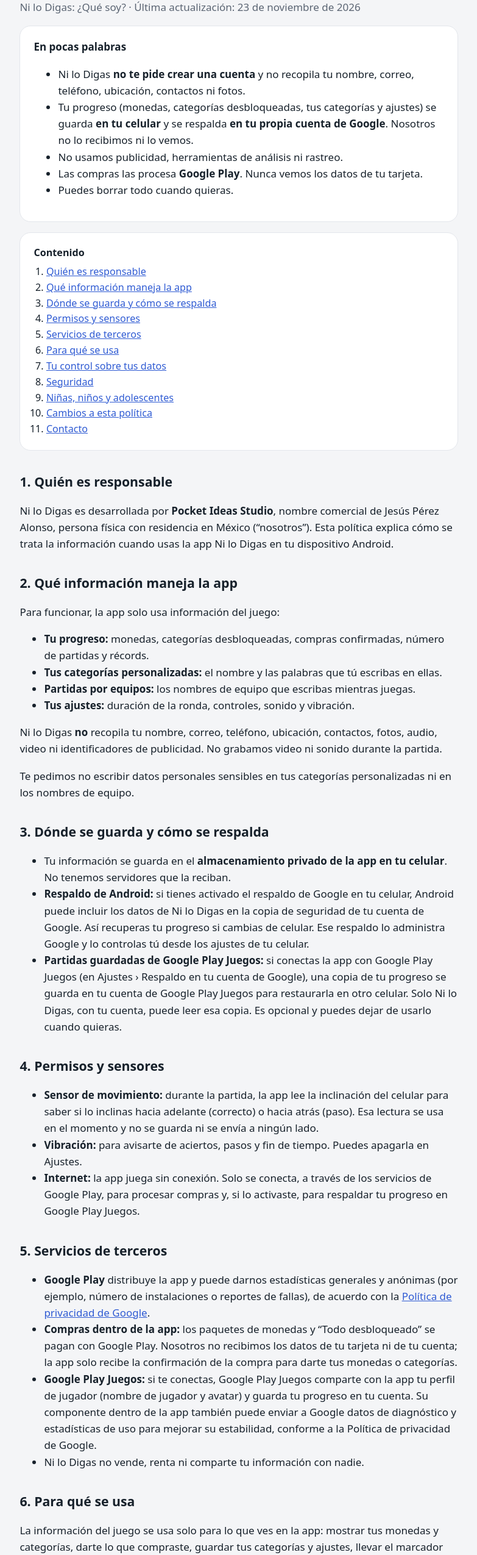
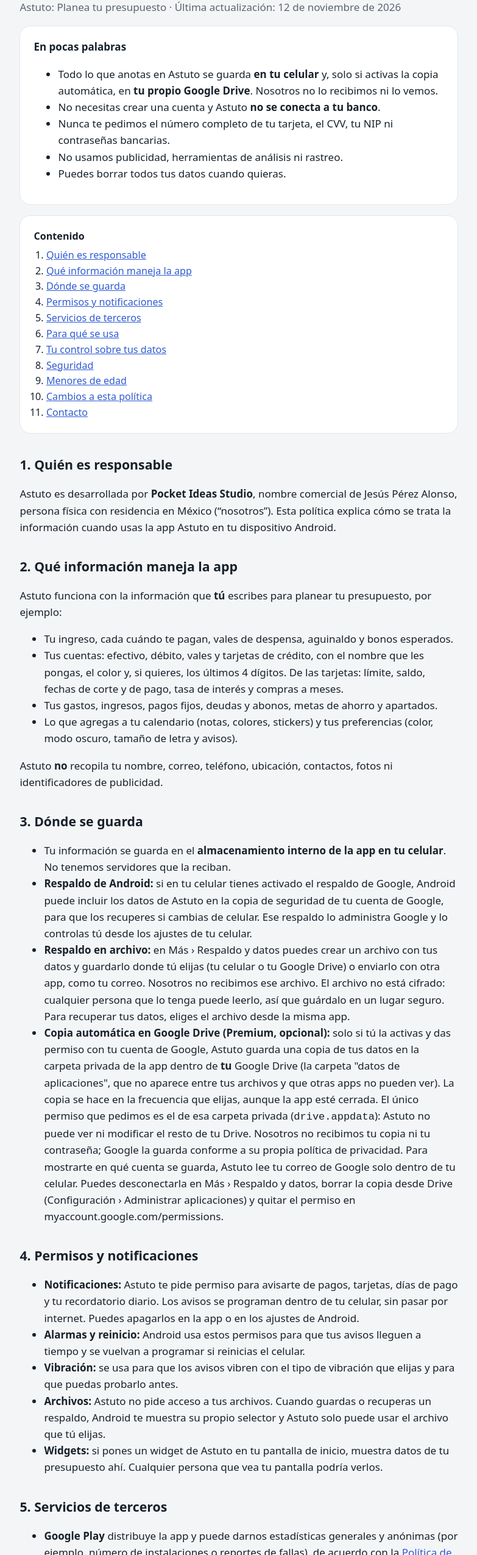
Before and after one commit to PocketIdeasStudio/pocketideasstudio.github.io, a plain HTML site: page privacidad.html in a window 1280 px wide. Shown: the part 169-2719 px from the top of the page at 61% size, without its empty margins (248-1031 px from the left). Drawn offline with Linux system fonts and the light colour scheme.

Commit message:
Add files via upload

```diff
--- a/privacidad.html
+++ b/privacidad.html
@@ -3,26 +3,26 @@
 <head>
 <meta charset="utf-8">
 <meta name="viewport" content="width=device-width, initial-scale=1">
-<title>Política de privacidad · Ni lo Digas</title>
-<meta name="description" content="Política de privacidad y aviso de privacidad de Ni lo Digas: ¿Qué soy?">
-<link rel="icon" href="icono.png">
+<title>Política de privacidad · Astuto</title>
+<meta name="description" content="Política de privacidad y aviso de privacidad de Astuto: Planea tu presupuesto.">
+<link rel="icon" href="../favicon.png">
 <link rel="stylesheet" href="../estilos.css">
 </head>
 <body>
 <div class="wrap">
-  <header class="top"><a href="./"><img src="icono.png" alt=""><span>Ni lo Digas</span></a></header>
+  <header class="top"><a href="./"><img src="icono.png" alt=""><span>Astuto</span></a></header>
 
   <h1>Política de privacidad</h1>
-  <p class="muted">Ni lo Digas: ¿Qué soy? · Última actualización: 23 de noviembre de 2026</p>
+  <p class="muted">Astuto: Planea tu presupuesto · Última actualización: 12 de noviembre de 2026</p>
 
   <div class="card">
     <b>En pocas palabras</b>
     <ul>
-      <li>Ni lo Digas <b>no te pide crear una cuenta</b> y no recopila tu nombre, correo, teléfono, ubicación, contactos ni fotos.</li>
-      <li>Tu progreso (monedas, categorías desbloqueadas, tus categorías y ajustes) se guarda <b>en tu celular</b> y se respalda <b>en tu propia cuenta de Google</b>. Nosotros no lo recibimos ni lo vemos.</li>
+      <li>Todo lo que anotas en Astuto se guarda <b>en tu celular</b> y, solo si activas la copia automática, en <b>tu propio Google Drive</b>. Nosotros no lo recibimos ni lo vemos.</li>
+      <li>No necesitas crear una cuenta y Astuto <b>no se conecta a tu banco</b>.</li>
+      <li>Nunca te pedimos el número completo de tu tarjeta, el CVV, tu NIP ni contraseñas bancarias.</li>
       <li>No usamos publicidad, herramientas de análisis ni rastreo.</li>
-      <li>Las compras las procesa <b>Google Play</b>. Nunca vemos los datos de tu tarjeta.</li>
-      <li>Puedes borrar todo cuando quieras.</li>
+      <li>Puedes borrar todos tus datos cuando quieras.</li>
     </ul>
   </div>
 
@@ -30,82 +30,81 @@
     <ol>
       <li><a href="#responsable">Quién es responsable</a></li>
       <li><a href="#datos">Qué información maneja la app</a></li>
-      <li><a href="#donde">Dónde se guarda y cómo se respalda</a></li>
-      <li><a href="#permisos">Permisos y sensores</a></li>
+      <li><a href="#donde">Dónde se guarda</a></li>
+      <li><a href="#permisos">Permisos y notificaciones</a></li>
       <li><a href="#terceros">Servicios de terceros</a></li>
       <li><a href="#uso">Para qué se usa</a></li>
       <li><a href="#control">Tu control sobre tus datos</a></li>
       <li><a href="#seguridad">Seguridad</a></li>
-      <li><a href="#menores">Niñas, niños y adolescentes</a></li>
+      <li><a href="#menores">Menores de edad</a></li>
       <li><a href="#cambios">Cambios a esta política</a></li>
       <li><a href="#contacto">Contacto</a></li>
     </ol>
   </div>
 
   <h2 id="responsable">1. Quién es responsable</h2>
-  <p>Ni lo Digas es desarrollada por <b>Pocket Ideas Studio</b>, nombre comercial de Jesús Pérez Alonso, persona física con residencia en México (“nosotros”). Esta política explica cómo se trata la información cuando usas la app Ni lo Digas en tu dispositivo Android.</p>
+  <p>Astuto es desarrollada por <b>Pocket Ideas Studio</b>, nombre comercial de Jesús Pérez Alonso, persona física con residencia en México (“nosotros”). Esta política explica cómo se trata la información cuando usas la app Astuto en tu dispositivo Android.</p>
 
   <h2 id="datos">2. Qué información maneja la app</h2>
-  <p>Para funcionar, la app solo usa información del juego:</p>
+  <p>Astuto funciona con la información que <b>tú</b> escribes para planear tu presupuesto, por ejemplo:</p>
   <ul>
-    <li><b>Tu progreso:</b> monedas, categorías desbloqueadas, compras confirmadas, número de partidas y récords.</li>
-    <li><b>Tus categorías personalizadas:</b> el nombre y las palabras que tú escribas en ellas.</li>
-    <li><b>Partidas por equipos:</b> los nombres de equipo que escribas mientras juegas.</li>
-    <li><b>Tus ajustes:</b> duración de la ronda, controles, sonido y vibración.</li>
+    <li>Tu ingreso, cada cuándo te pagan, vales de despensa, aguinaldo y bonos esperados.</li>
+    <li>Tus cuentas: efectivo, débito, vales y tarjetas de crédito, con el nombre que les pongas, el color y, si quieres, los últimos 4 dígitos. De las tarjetas: límite, saldo, fechas de corte y de pago, tasa de interés y compras a meses.</li>
+    <li>Tus gastos, ingresos, pagos fijos, deudas y abonos, metas de ahorro y apartados.</li>
+    <li>Lo que agregas a tu calendario (notas, colores, stickers) y tus preferencias (color, modo oscuro, tamaño de letra y avisos).</li>
   </ul>
-  <p>Ni lo Digas <b>no</b> recopila tu nombre, correo, teléfono, ubicación, contactos, fotos, audio, video ni identificadores de publicidad. No grabamos video ni sonido durante la partida.</p>
-  <p>Te pedimos no escribir datos personales sensibles en tus categorías personalizadas ni en los nombres de equipo.</p>
+  <p>Astuto <b>no</b> recopila tu nombre, correo, teléfono, ubicación, contactos, fotos ni identificadores de publicidad.</p>
 
-  <h2 id="donde">3. Dónde se guarda y cómo se respalda</h2>
+  <h2 id="donde">3. Dónde se guarda</h2>
   <ul>
-    <li>Tu información se guarda en el <b>almacenamiento privado de la app en tu celular</b>. No tenemos servidores que la reciban.</li>
-    <li><b>Respaldo de Android:</b> si tienes activado el respaldo de Google en tu celular, Android puede incluir los datos de Ni lo Digas en la copia de seguridad de tu cuenta de Google. Así recuperas tu progreso si cambias de celular. Ese respaldo lo administra Google y lo controlas tú desde los ajustes de tu celular.</li>
-    <li><b>Partidas guardadas de Google Play Juegos:</b> si conectas la app con Google Play Juegos (en Ajustes › Respaldo en tu cuenta de Google), una copia de tu progreso se guarda en tu cuenta de Google Play Juegos para restaurarla en otro celular. Solo Ni lo Digas, con tu cuenta, puede leer esa copia. Es opcional y puedes dejar de usarlo cuando quieras.</li>
+    <li>Tu información se guarda en el <b>almacenamiento interno de la app en tu celular</b>. No tenemos servidores que la reciban.</li>
+    <li><b>Respaldo de Android:</b> si en tu celular tienes activado el respaldo de Google, Android puede incluir los datos de Astuto en la copia de seguridad de tu cuenta de Google, para que los recuperes si cambias de celular. Ese respaldo lo administra Google y lo controlas tú desde los ajustes de tu celular.</li>
+    <li><b>Respaldo en archivo:</b> en Más › Respaldo y datos puedes crear un archivo con tus datos y guardarlo donde tú elijas (tu celular o tu Google Drive) o enviarlo con otra app, como tu correo. Nosotros no recibimos ese archivo. El archivo no está cifrado: cualquier persona que lo tenga puede leerlo, así que guárdalo en un lugar seguro. Para recuperar tus datos, eliges el archivo desde la misma app.</li>
+    <li><b>Copia automática en Google Drive (Premium, opcional):</b> solo si tú la activas y das permiso con tu cuenta de Google, Astuto guarda una copia de tus datos en la carpeta privada de la app dentro de <b>tu</b> Google Drive (la carpeta "datos de aplicaciones", que no aparece entre tus archivos y que otras apps no pueden ver). La copia se hace en la frecuencia que elijas, aunque la app esté cerrada. El único permiso que pedimos es el de esa carpeta privada (<code>drive.appdata</code>): Astuto no puede ver ni modificar el resto de tu Drive. Nosotros no recibimos tu copia ni tu contraseña; Google la guarda conforme a su propia política de privacidad. Para mostrarte en qué cuenta se guarda, Astuto lee tu correo de Google solo dentro de tu celular. Puedes desconectarla en Más › Respaldo y datos, borrar la copia desde Drive (Configuración › Administrar aplicaciones) y quitar el permiso en myaccount.google.com/permissions.</li>
   </ul>
 
-  <h2 id="permisos">4. Permisos y sensores</h2>
+  <h2 id="permisos">4. Permisos y notificaciones</h2>
   <ul>
-    <li><b>Sensor de movimiento:</b> durante la partida, la app lee la inclinación del celular para saber si lo inclinas hacia adelante (correcto) o hacia atrás (paso). Esa lectura se usa en el momento y no se guarda ni se envía a ningún lado.</li>
-    <li><b>Vibración:</b> para avisarte de aciertos, pasos y fin de tiempo. Puedes apagarla en Ajustes.</li>
-    <li><b>Internet:</b> la app juega sin conexión. Solo se conecta, a través de los servicios de Google Play, para procesar compras y, si lo activaste, para respaldar tu progreso en Google Play Juegos.</li>
+    <li><b>Notificaciones:</b> Astuto te pide permiso para avisarte de pagos, tarjetas, días de pago y tu recordatorio diario. Los avisos se programan dentro de tu celular, sin pasar por internet. Puedes apagarlos en la app o en los ajustes de Android.</li>
+    <li><b>Alarmas y reinicio:</b> Android usa estos permisos para que tus avisos lleguen a tiempo y se vuelvan a programar si reinicias el celular.</li>
+    <li><b>Vibración:</b> se usa para que los avisos vibren con el tipo de vibración que elijas y para que puedas probarlo antes.</li>
+    <li><b>Archivos:</b> Astuto no pide acceso a tus archivos. Cuando guardas o recuperas un respaldo, Android te muestra su propio selector y Astuto solo puede usar el archivo que tú elijas.</li>
+    <li><b>Widgets:</b> si pones un widget de Astuto en tu pantalla de inicio, muestra datos de tu presupuesto ahí. Cualquier persona que vea tu pantalla podría verlos.</li>
   </ul>
 
   <h2 id="terceros">5. Servicios de terceros</h2>
   <ul>
     <li><b>Google Play</b> distribuye la app y puede darnos estadísticas generales y anónimas (por ejemplo, número de instalaciones o reportes de fallas), de acuerdo con la <a href="https://policies.google.com/privacy" rel="noopener">Política de privacidad de Google</a>.</li>
-    <li><b>Compras dentro de la app:</b> los paquetes de monedas y “Todo desbloqueado” se pagan con Google Play. Nosotros no recibimos los datos de tu tarjeta ni de tu cuenta; la app solo recibe la confirmación de la compra para darte tus monedas o categorías.</li>
-    <li><b>Google Play Juegos:</b> si te conectas, Google Play Juegos comparte con la app tu perfil de jugador (nombre de jugador y avatar) y guarda tu progreso en tu cuenta. Su componente dentro de la app también puede enviar a Google datos de diagnóstico y estadísticas de uso para mejorar su estabilidad, conforme a la Política de privacidad de Google.</li>
-    <li>Ni lo Digas no vende, renta ni comparte tu información con nadie.</li>
+    <li><b>Compras dentro de la app (Premium):</b> los pagos de las suscripciones y del plan de por vida los procesa Google Play con tu cuenta de Google. Nosotros no recibimos los datos de tu tarjeta ni tu información de pago: la app solo consulta a Google Play si tu compra está activa para desbloquear Premium. Las suscripciones se cancelan desde Google Play.</li>
+    <li>Astuto no vende, renta ni comparte tu información con nadie.</li>
   </ul>
 
   <h2 id="uso">6. Para qué se usa</h2>
-  <p>La información del juego se usa solo para lo que ves en la app: mostrar tus monedas y categorías, darte lo que compraste, guardar tus categorías y ajustes, llevar el marcador por equipos y recuperar tu progreso si cambias de celular.</p>
+  <p>La información que escribes se usa solo dentro de tu celular para lo que tú ves en la app: calcular cuánto te queda, avisarte de tus pagos, mostrar tu calendario, tus análisis, tus widgets y el cierre de cada mes.</p>
 
   <h2 id="control">7. Tu control sobre tus datos</h2>
-  <p>Los pasos completos están en <a href="borrar-datos.html">Borrar tus datos de Ni lo Digas</a>. En resumen:</p>
+  <p>Como tus datos están en tu celular, tú los controlas por completo:</p>
   <ul>
-    <li><b>Ver y corregir:</b> tus categorías personalizadas las puedes editar o borrar dentro de la app.</li>
-    <li><b>Borrar todo del celular:</b> en los ajustes de Android, ve a Apps › Ni lo Digas › Almacenamiento › Borrar datos, o desinstala la app.</li>
-    <li><b>Borrar el respaldo de Android:</b> desde los ajustes de copia de seguridad de tu celular o de tu cuenta de Google (Google Drive › Copias de seguridad).</li>
-    <li><b>Borrar las partidas guardadas de Google Play Juegos:</b> en la app Google Play Juegos › Configuración › Eliminar cuenta y datos de Play Juegos, o eliminando solo los datos de Ni lo Digas.</li>
-    <li><b>Compras:</b> tu historial de compras lo administra Google Play desde tu cuenta de Google.</li>
+    <li><b>Ver y corregir:</b> todo lo puedes ver y editar dentro de la app.</li>
+    <li><b>Borrar todo:</b> en Más › Respaldo y datos › Borrar todo. También se borra todo al desinstalar Astuto.</li>
+    <li><b>Respaldo de Google:</b> puedes desactivarlo o borrarlo desde los ajustes de tu celular y de tu cuenta de Google.</li>
   </ul>
-  <p>Si tienes una duda sobre tus datos personales o quieres ejercer tus derechos de acceso, rectificación, cancelación u oposición, escríbenos (ver <a href="#contacto">Contacto</a>). Como no guardamos tus datos en nuestros sistemas, normalmente te indicaremos cómo hacerlo directamente en tu celular o en tu cuenta de Google.</p>
+  <p>Si tienes una duda sobre tus datos personales o quieres ejercer tus derechos de acceso, rectificación, cancelación u oposición, escríbenos (ver <a href="#contacto">Contacto</a>). Como no guardamos tus datos en nuestros sistemas, normalmente te indicaremos cómo hacerlo directamente en tu celular.</p>
 
   <h2 id="seguridad">8. Seguridad</h2>
-  <p>Tus datos se guardan en el espacio privado de la app, al que otras apps no tienen acceso. Los respaldos en tu cuenta de Google viajan cifrados y los protege Google.</p>
+  <p>Tus datos se guardan en el espacio privado de la app, al que otras apps no tienen acceso. Te recomendamos usar bloqueo de pantalla (PIN, patrón o huella) en tu celular, porque cualquier persona que lo desbloquee podría abrir Astuto.</p>
 
-  <h2 id="menores">9. Niñas, niños y adolescentes</h2>
-  <p>Ni lo Digas es un juego para jugar en grupo y en familia. La app no recopila información personal de nadie, incluidos menores de edad. Las compras dentro de la app requieren una cuenta de Google Play; te recomendamos usar los controles parentales de Google Play para que las compras de menores necesiten autorización.</p>
+  <h2 id="menores">9. Menores de edad</h2>
+  <p>Astuto está pensada para personas mayores de 18 años. No está dirigida a menores de edad.</p>
 
   <h2 id="cambios">10. Cambios a esta política</h2>
   <p>Si agregamos funciones que cambien la forma en que se trata tu información, actualizaremos esta página y te avisaremos dentro de la app antes de que se aplique. La fecha de arriba indica la última actualización.</p>
 
   <h2 id="contacto">11. Contacto</h2>
-  <p>Pocket Ideas Studio · México<br>Correo: <a href="mailto:pocketideas.studio@gmail.com?subject=Privacidad%20Ni%20lo%20Digas">pocketideas.studio@gmail.com</a></p>
+  <p>Pocket Ideas Studio · México<br>Correo: <a href="mailto:pocketideas.studio@gmail.com">pocketideas.studio@gmail.com</a></p>
 
   <footer>
-    <a href="./">Ni lo Digas</a>
+    <a href="./">Astuto</a>
     <a href="../">Pocket Ideas Studio</a>
     <span>© 2026 Pocket Ideas Studio</span>
   </footer>
```
Also changed, not shown: nilodigas/borrar-datos.html (added, +60 -0 lines), nilodigas/privacidad.html (+1 -0 lines).
